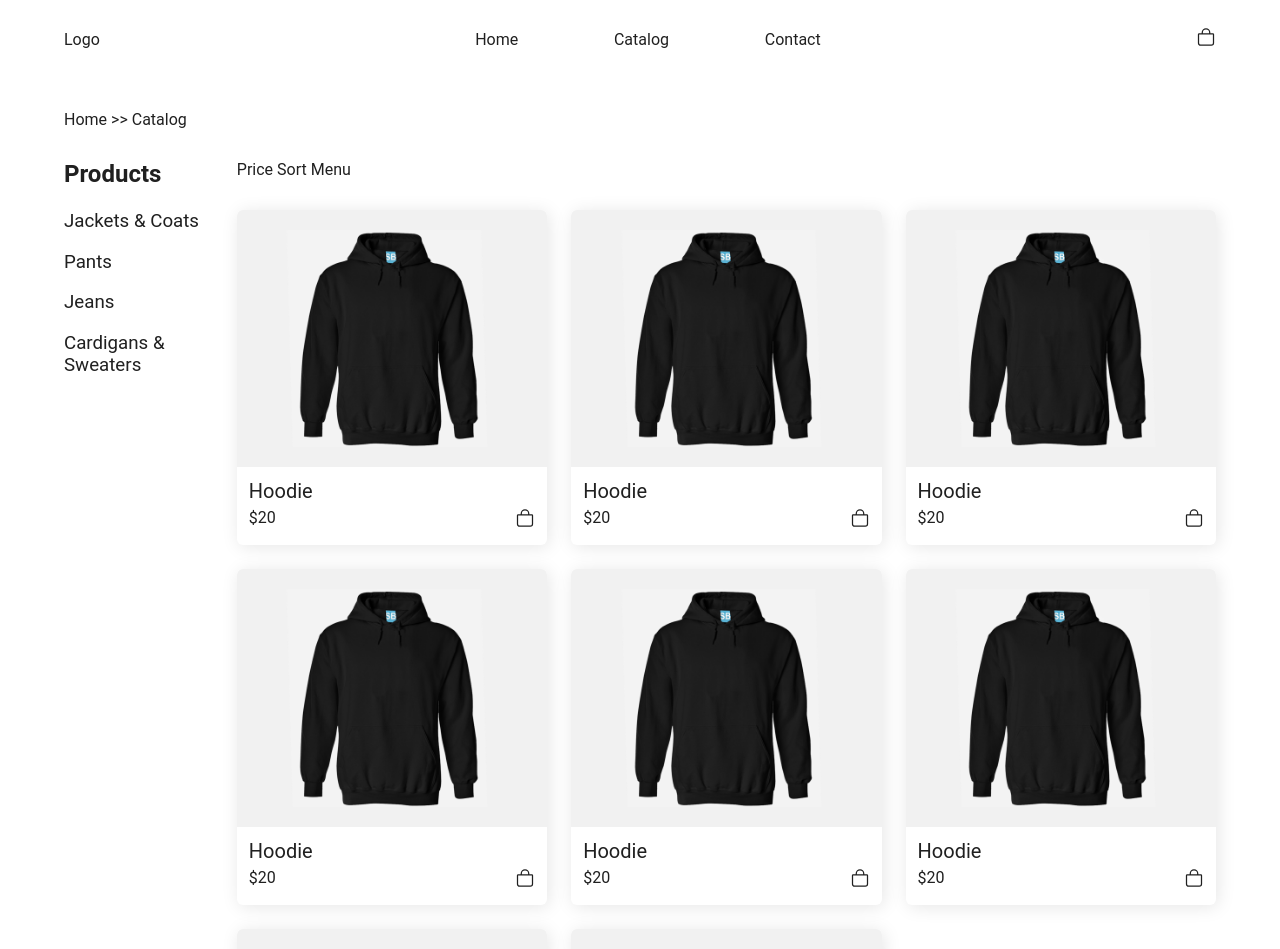
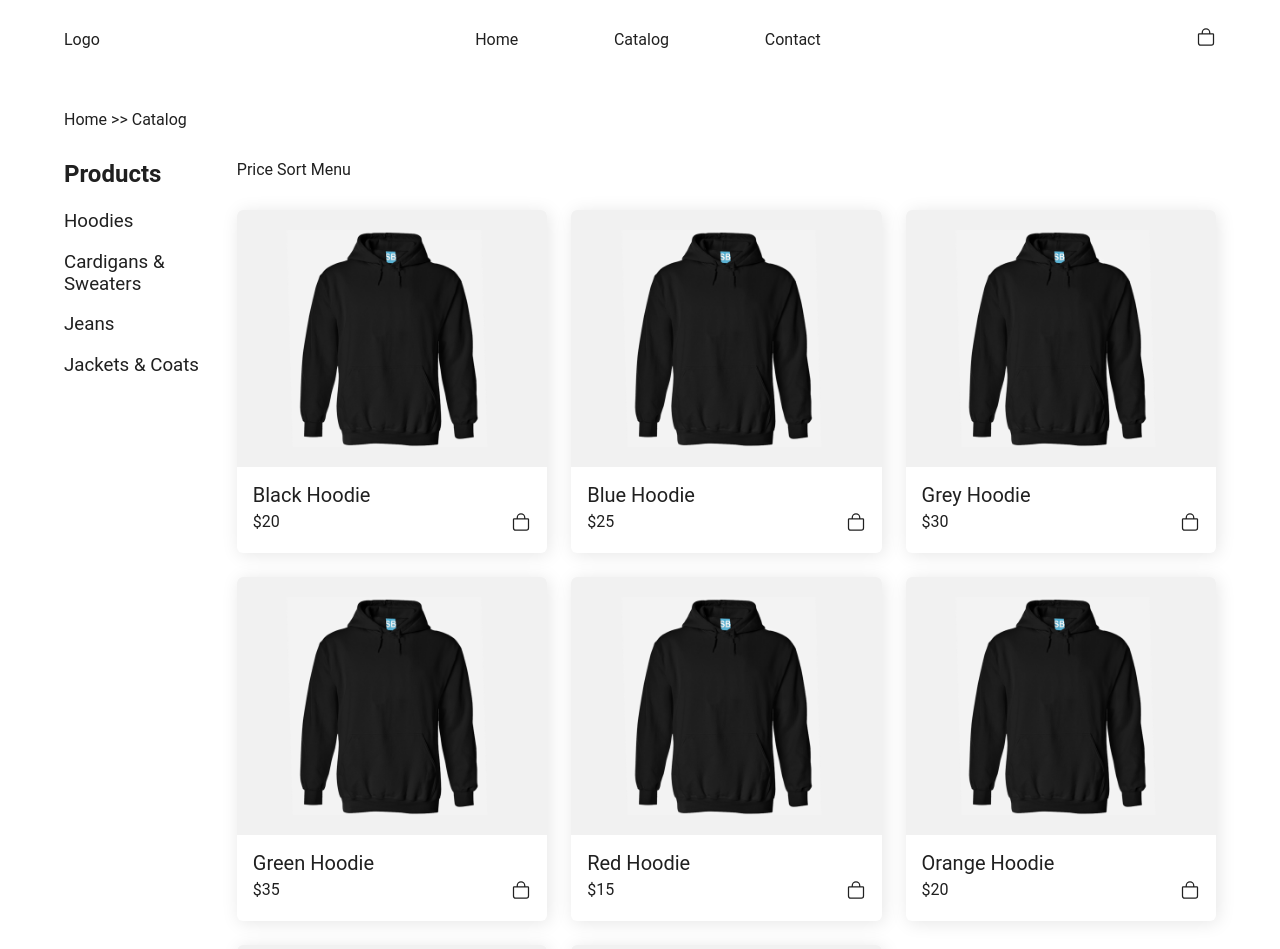
Before and after one commit to JacksonJ97/clothing-store, a React (Create React App) app: page /shop in a window 1280 px wide. Shown: the top 949 px of the page. Built offline with nearby package versions, Linux system fonts and the light colour scheme.

Commit message:
made the product cards be rendered from data

```diff
--- a/src/components/ProductCard/ProductCard.js
+++ b/src/components/ProductCard/ProductCard.js
@@ -1,6 +1,6 @@
 import styled from "styled-components";
 import { IoBagOutline } from "react-icons/io5";
-import hoodieImg from "../../assets/images/hoodie.png";
+// import hoodieImg from "../../assets/images/hoodie.png";
 
 // Styles
 const Wrapper = styled.div`
@@ -21,7 +21,7 @@ const Wrapper = styled.div`
   }
 
   .product-details {
-    padding: 0.75em;
+    padding: 1em;
   }
 
   .product-name {
@@ -40,18 +40,18 @@ const Wrapper = styled.div`
   }
 `;
 
-const ProductCard = () => {
+const ProductCard = ({ img, name, price }) => {
   return (
     <Wrapper>
       <div className="image-container">
-        <img src={hoodieImg} alt="Hoodie" />
+        <img src={img} alt={name} />
       </div>
 
       <div className="product-details">
-        <p className="product-name">Hoodie</p>
+        <p className="product-name">{name}</p>
 
         <div className="wrapper">
-          <p>$20</p>
+          <p>{price}</p>
           <div className="shopping-cart">
             <IoBagOutline />
           </div>
--- a/src/containers/Shop/Shop.js
+++ b/src/containers/Shop/Shop.js
@@ -2,6 +2,9 @@ import styled from "styled-components";
 
 // Components
 import ProductCard from "../../components/ProductCard/ProductCard";
+
+// Data
+import productData from "../../productData";
 
 // Styles
 const Wrapper = styled.main`
@@ -20,11 +23,12 @@ const Wrapper = styled.main`
 
   .product-filter {
     grid-row: 3 / 4;
+  }
 
-    h3 {
-      font-weight: 400;
-      margin-bottom: 1em;
-    }
+  h3 {
+    font-weight: 400;
+    margin-bottom: 1em;
+    cursor: pointer;
   }
 
   .price-sort {
@@ -49,21 +53,16 @@ const Shop = () => {
       <div className="breadcrumb">Home {">>"} Catalog</div>
       <h2 className="products-title">Products</h2>
       <div className="product-filter">
+        <h3>Hoodies</h3>
+        <h3>Cardigans {"&"} Sweaters</h3>
+        <h3>Jeans</h3>
         <h3>Jackets {"&"} Coats</h3>
-        <h3>Pants</h3>
-        <h3>Jeans</h3>
-        <h3>Cardigans {"&"} Sweaters</h3>
       </div>
       <div className="price-sort">Price Sort Menu</div>
       <div className="product-card-grid">
-        <ProductCard />
-        <ProductCard />
-        <ProductCard />
-        <ProductCard />
-        <ProductCard />
-        <ProductCard />
-        <ProductCard />
-        <ProductCard />
+        {productData.hoodies.map((item) => (
+          <ProductCard name={item.name} price={item.price} img={item.img} />
+        ))}
       </div>
     </Wrapper>
   );
--- /dev/null
+++ b/src/productData.js
@@ -0,0 +1,16 @@
+import hoodieImg from "./assets/images/hoodie.png";
+
+const productData = {
+  hoodies: [
+    { img: hoodieImg, name: "Black Hoodie", price: "$20" },
+    { img: hoodieImg, name: "Blue Hoodie", price: "$25" },
+    { img: hoodieImg, name: "Grey Hoodie", price: "$30" },
+    { img: hoodieImg, name: "Green Hoodie", price: "$35" },
+    { img: hoodieImg, name: "Red Hoodie", price: "$15" },
+    { img: hoodieImg, name: "Orange Hoodie", price: "$20" },
+    { img: hoodieImg, name: "Pink Hoodie", price: "$30" },
+    { img: hoodieImg, name: "Beige Hoodie", price: "$25" },
+  ],
+};
+
+export default productData;
```
